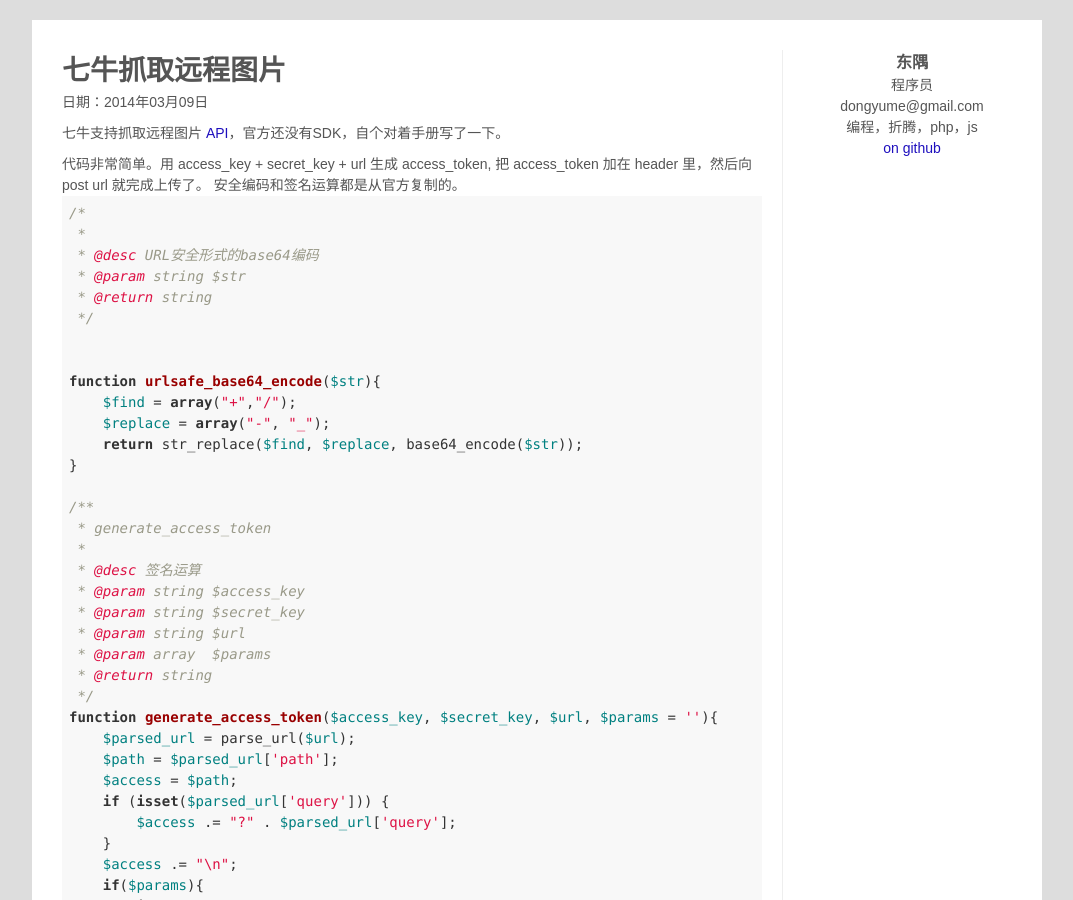
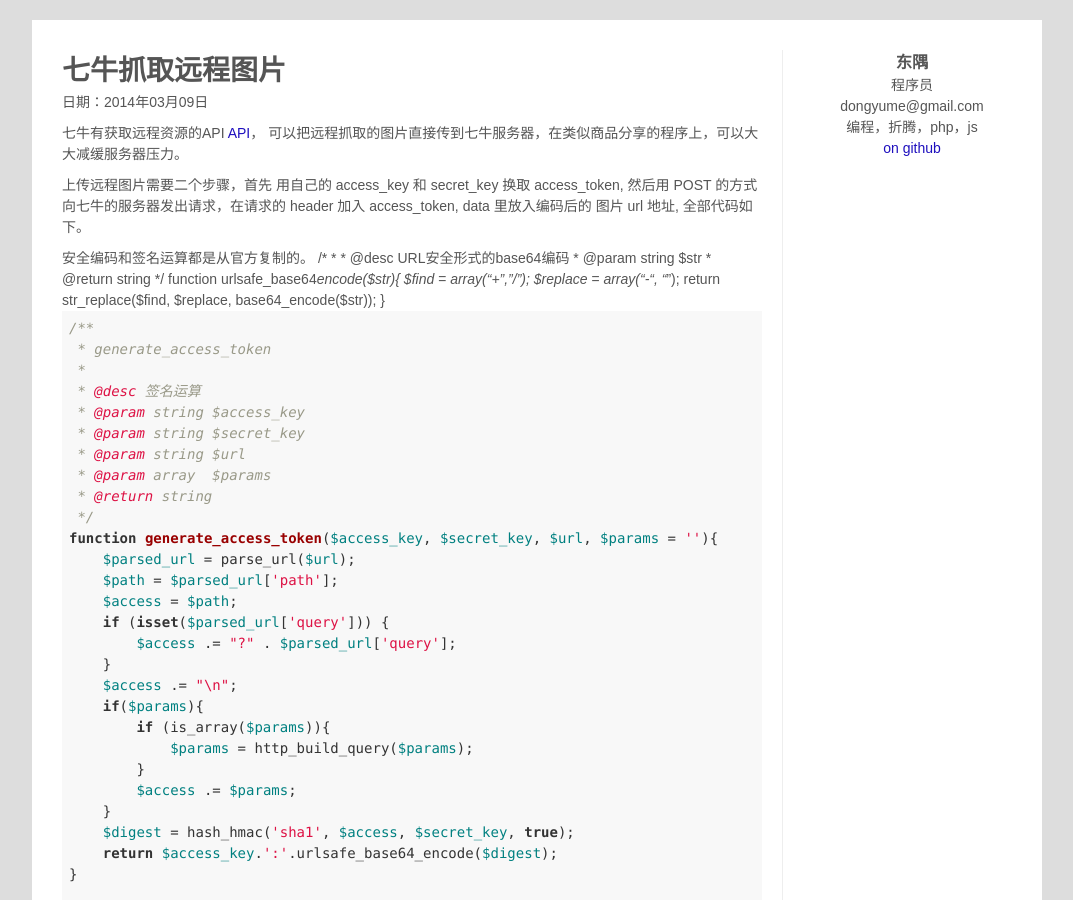
Before and after one commit to imdongyu/imdongyu.github.io, a Jekyll site: the page built from _posts/2014-03-09-qiniu-upload-file.md, in a window 1280 px wide and 900 px high. Shown: the whole window, without its empty margins (103-1176 px from the left). Built offline with Jekyll 4.4.1, drawn with Linux system fonts in a browser that asks for light colours; Markdown is read by kramdown in place of the engine named in the settings.

Commit message:
update post
update post some

```diff
--- a/_posts/2014-03-09-qiniu-upload-file.md
+++ b/_posts/2014-03-09-qiniu-upload-file.md
@@ -3,20 +3,20 @@ layout: post
 title: 七牛抓取远程图片
 ---
 
-七牛支持抓取远程图片 [API](http://developer.qiniu.com/docs/v6/api/reference/rs/fetch.html)，官方还没有SDK，自个对着手册写了一下。
+七牛有获取远程资源的API [API](http://developer.qiniu.com/docs/v6/api/reference/rs/fetch.html)，
+可以把远程抓取的图片直接传到七牛服务器，在类似商品分享的程序上，可以大大减缓服务器压力。
 
-代码非常简单。用 access_key + secret_key + url 生成 access_token, 把 access_token 加在 header 里，然后向 post url 就完成上传了。
+上传远程图片需要二个步骤，首先 用自己的 access_key 和 secret_key 换取 access_token,
+然后用 POST 的方式向七牛的服务器发出请求，在请求的 header 加入 access_token, data 里放入编码后的
+图片 url 地址, 全部代码如下。
+
 安全编码和签名运算都是从官方复制的。
-
-
     /*
      *
      * @desc URL安全形式的base64编码
      * @param string $str
      * @return string
      */
-
-
     function urlsafe_base64_encode($str){
         $find = array("+","/");
         $replace = array("-", "_");
```
